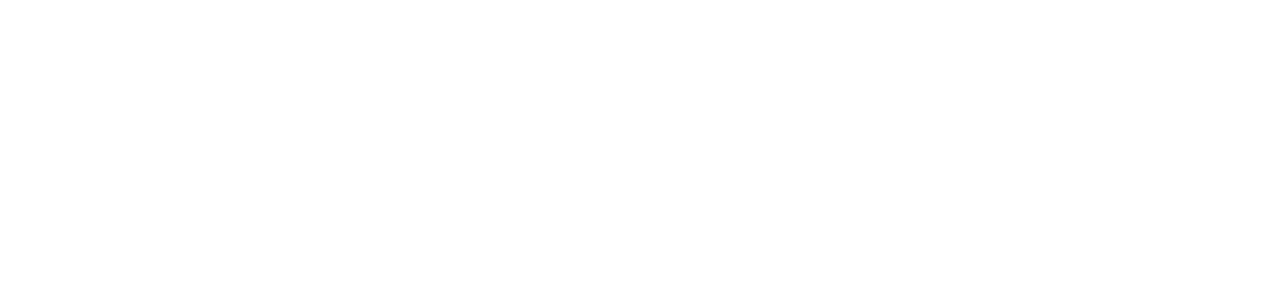
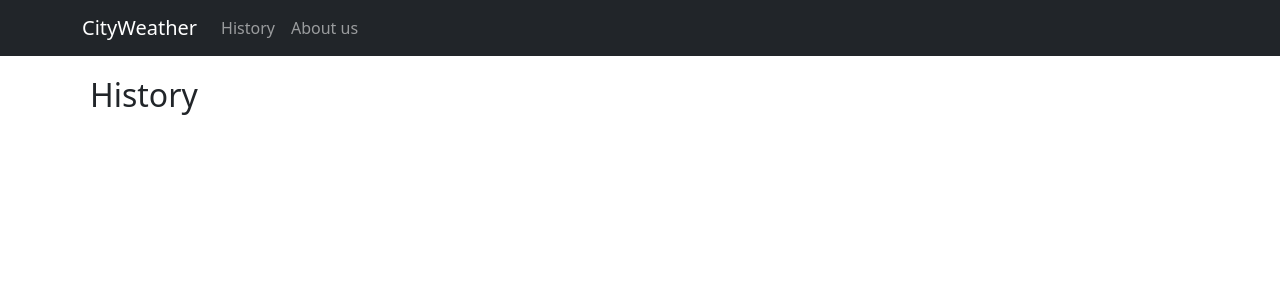
Before and after one commit to JhonnyRubioG/bootcamp-react-project, a React (Vite) app: page /History in a window 1280 px wide. Before the commit this address had no page. Shown: the top 300 px of the page. Built offline with nearby package versions, Linux system fonts and the light colour scheme.

Commit message:
Se crea la ruta History

```diff
--- a/src/routes/index.tsx
+++ b/src/routes/index.tsx
@@ -1,6 +1,6 @@
 import { Routes, Route } from "react-router-dom";
 import Homepage from "../views/Homepage";
-import Contact from "../views/Contact";
+import History from "../views/History";
 import About from "../views/AboutUs";
 import TemplateGlobal from "../views/Template";
 
@@ -11,8 +11,8 @@
         <Routes>
             <Route path="/" element={<TemplateGlobal />}>
                 <Route index element={<Homepage />} />
-                <Route path="/contact" element={<Contact />} />
                 <Route path="/about" element={<About />} />
+                <Route path="/History" element={<History />} />
             </Route>
         </Routes>
     );
--- a/src/views/Header/index.tsx
+++ b/src/views/Header/index.tsx
@@ -14,8 +14,8 @@
                 <Navbar.Toggle aria-controls="basic-navbar-nav" />
                 <Navbar.Collapse id="basic-navbar-nav">
                     <Nav className="me-auto">
+                    <Nav.Link href="/history">History</Nav.Link>
                         <Nav.Link href="/about">About us</Nav.Link>
-                        <Nav.Link href="/contact">Contact</Nav.Link>
                     </Nav>
                 </Navbar.Collapse>
             </Container>
--- a/src/views/Contact/index.tsx
+++ b/src/views/History/index.tsx
@@ -1,13 +1,13 @@
 import Container from 'react-bootstrap/Container';
 
-const Contact = () => {
+const History = () => {
     return (
         <Container style={{padding: 20}}>
             <div>
-                <h2>Contact</h2>
+                <h2>History</h2>
             </div>
         </Container>
     );
 };
 
-export default Contact;
+export default History;
```
